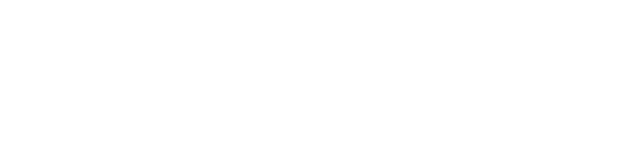
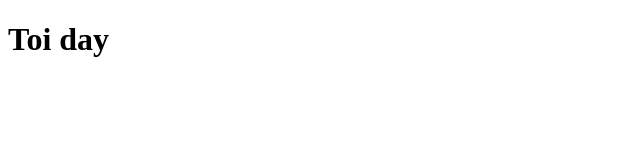
Before and after one commit to QuangDongG/Js, a plain HTML site: page index.html in a window 1280 px wide. Shown: the whole page, without its empty margins (0-640 px from the left). Drawn offline with Linux system fonts and the light colour scheme.

Commit message:
first commit

```diff
--- a/index.html
+++ b/index.html
@@ -5,5 +5,7 @@
     <meta name="viewport" content="width=device-width, initial-scale=1.0" />
     <title>Document</title>
   </head>
-  <body></body>
+  <body>
+    <h1>Toi day</h1>
+  </body>
 </html>
```
